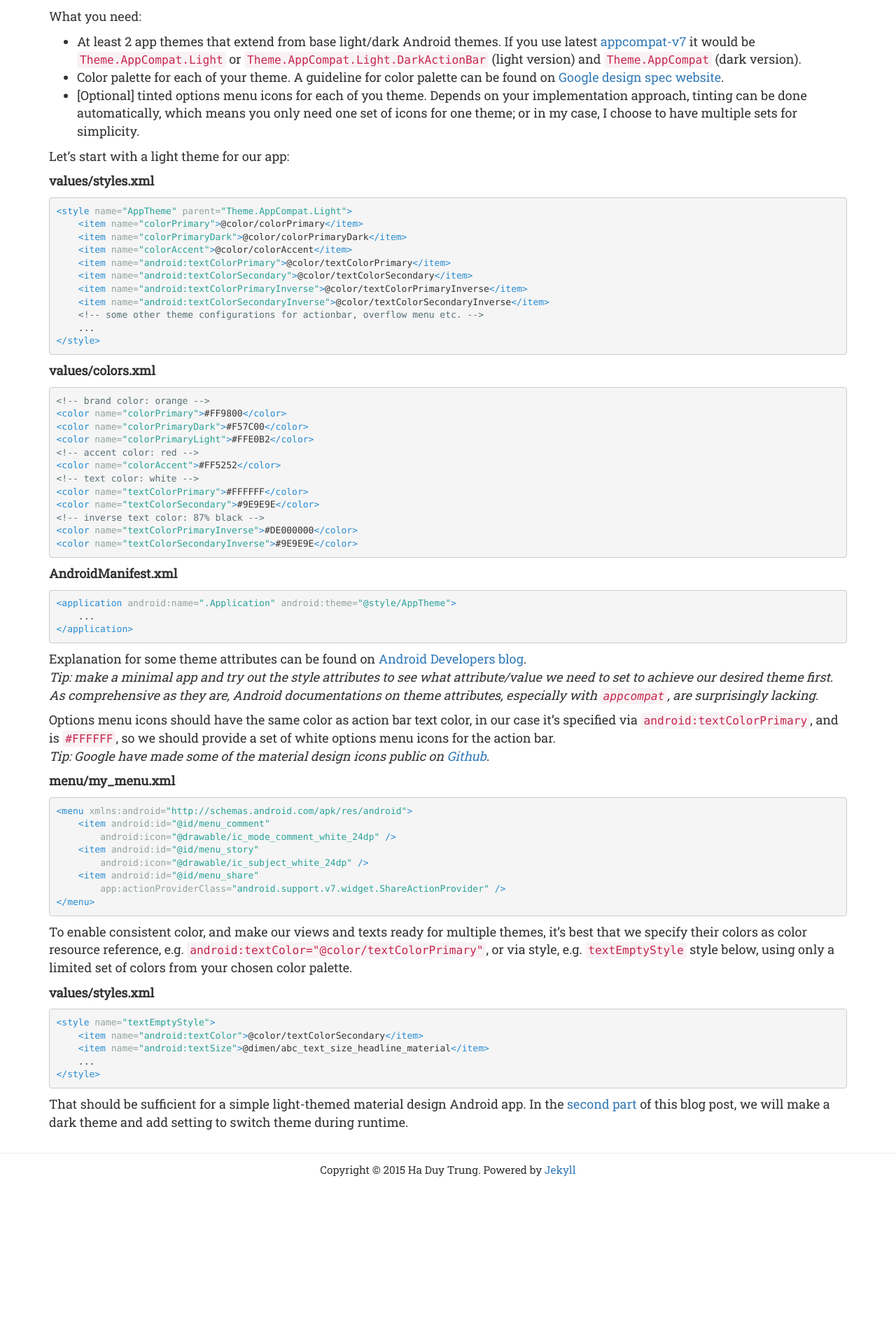
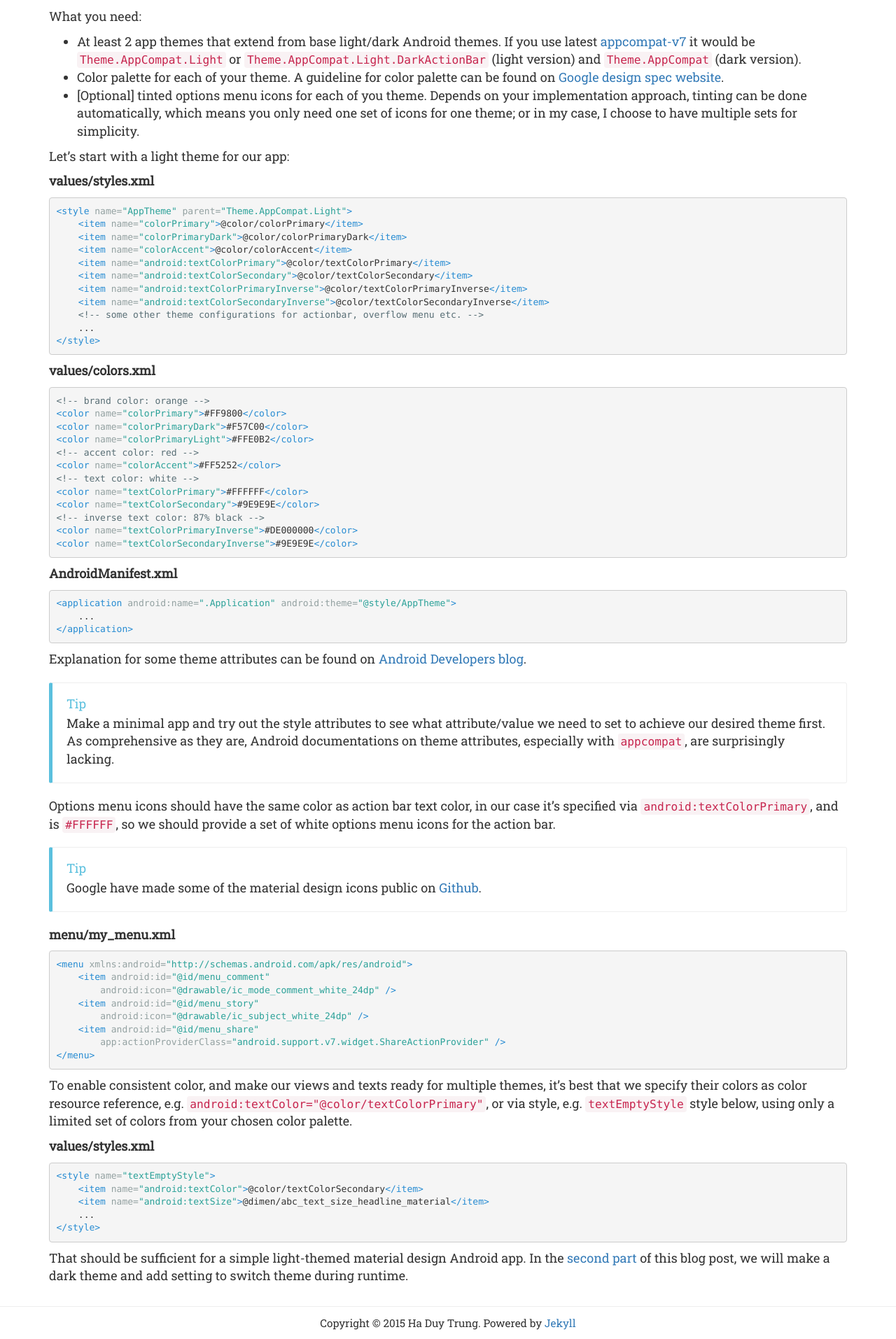
Before and after one commit to hidroh/hidroh.github.io, a Jekyll site: the page built from _posts/2015-02-16-support-multiple-themes-android-app.markdown, in a window 1280 px wide. Shown: the part 1302-3215 px from the top of the page at 70% size. Built offline with Jekyll 4.4.1, drawn with Linux system fonts in a browser that asks for light colours; nearby versions of some CDN libraries; some web fonts are replaced; comment, search, counter and statistics services are not loaded; before the commit the page ends 2995 px from its top, so only the background shows below that.

Commit message:
Add callouts

```diff
--- a/_posts/2015-02-16-support-multiple-themes-android-app.markdown
+++ b/_posts/2015-02-16-support-multiple-themes-android-app.markdown
@@ -60,10 +60,18 @@ Let's start with a light theme for our app:
 {% endhighlight %}
 
 Explanation for some theme attributes can be found on [Android Developers blog](http://android-developers.blogspot.sg/2014/10/appcompat-v21-material-design-for-pre.html).
-*Tip: make a minimal app and try out the style attributes to see what attribute/value we need to set to achieve our desired theme first. As comprehensive as they are, Android documentations on theme attributes, especially with `appcompat`, are surprisingly lacking.*
+
+<div class="bs-callout bs-callout-info">
+  <h4>Tip</h4>
+  Make a minimal app and try out the style attributes to see what attribute/value we need to set to achieve our desired theme first. As comprehensive as they are, Android documentations on theme attributes, especially with <code>appcompat</code>, are surprisingly lacking.
+</div>
 
 Options menu icons should have the same color as action bar text color, in our case it's specified via [`android:textColorPrimary`](http://developer.android.com/training/material/theme.html#StatusBar), and is `#FFFFFF`, so we should provide a set of white options menu icons for the action bar.
-*Tip: Google have made some of the material design icons public on [Github](https://github.com/google/material-design-icons).*
+
+<div class="bs-callout bs-callout-info">
+  <h4>Tip</h4>
+  Google have made some of the material design icons public on <a href="https://github.com/google/material-design-icons">Github</a>.
+</div>
 
 **menu/my_menu.xml**
 {% highlight xml %}
--- a/_posts/2015-02-25-support-multiple-themes-android-app-part-2.markdown
+++ b/_posts/2015-02-25-support-multiple-themes-android-app-part-2.markdown
@@ -46,7 +46,11 @@ So how should we specify resources for multiple themes? If we look at how resour
 Here we add a new dark theme called `AppTheme.Dark`, and for style and color consistency, we extend from `appcompat`'s theme `Theme.AppCompat` (a dark theme). Unfortunately, since our two themes extend two different base themes, we cannot share any common attributes (the same way a class in Java cannot extend two or more classes).
 
 The two themes should have appropriate (different if applicable) values for base Android and [`appcompat`](https://github.com/android/platform_frameworks_support/blob/master/v7/appcompat/res/values/attrs.xml) theme attributes, e.g. `android:textColorPrimary` for dark theme should be light, and for light theme should be dark. By convention, here we suffix alternative theme colors with `Inverse`.
-*Tip: Try out your alternative theme by temporary switching `android:theme` for `application` in `AndroidManifest.xml` to see what extra colors/style you need to create. For certain cases a color may look okay in both dark and light theme.*
+
+<div class="bs-callout bs-callout-info">
+  <h4>Tip</h4>
+  Try out your alternative theme by temporary switching <code>android:theme</code> for <code>application</code> in <code>AndroidManifest.xml</code> to see what extra colors/style you need to create. For certain cases a color may look okay in both dark and light theme.
+</div>
 
 ### Theme-specific resources
 
--- a/_posts/2015-03-08-test-external-api-like-boss-cucumber.markdown
+++ b/_posts/2015-03-08-test-external-api-like-boss-cucumber.markdown
@@ -56,7 +56,10 @@ Scenario Outline: Verify item JSON schema
 
 And that's just the beginning! Check the [documentation](https://github.com/hidroh/cucumber-api) to see what else you can do with **cucumber-api**. Once you have written a solid set of API expectation with **cucumber-api**, put them in as part of your daily/nightly build process and never be caught off guard by unexpected API changes again!
 
-*Note: Be careful with requests that may alter production data. Always think twice before you put them in, or make sure that any data alteration can be safely rolled back regardless of your test results.*
+<div class="bs-callout bs-callout-warning">
+  <h4>Note</h4>
+  Be careful with requests that may alter production data. Always think twice before you put them in, or make sure that any data alteration can be safely rolled back regardless of your test results.
+</div>
 
 If you find yourself restricted with any of the functionalities, don't be shy, go ahead and make a [pull request](https://github.com/hidroh/cucumber-api/pulls)!
 
--- a/assets/css/style.css
+++ b/assets/css/style.css
@@ -2,17 +2,70 @@ body {
     font-family: 'Roboto Slab';
     font-size: 18px;
 }
-
 .divider {
     margin-top: 20px;
     margin-bottom: 10px;
     border-bottom: 1px solid #eee;
 }
-
 #brand {
     color: #FFFFFF;
 }
-
+.bs-callout {
+    padding: 20px;
+    margin: 20px 0;
+    border: 1px solid #eee;
+    border-left-width: 5px;
+    border-radius: 3px;
+}
+.bs-callout h4 {
+    margin-top: 0;
+    margin-bottom: 5px;
+}
+.bs-callout p:last-child {
+    margin-bottom: 0;
+}
+.bs-callout code {
+    border-radius: 3px;
+}
+.bs-callout+.bs-callout {
+    margin-top: -5px;
+}
+.bs-callout-default {
+    border-left-color: #777;
+}
+.bs-callout-default h4 {
+    color: #777;
+}
+.bs-callout-primary {
+    border-left-color: #428bca;
+}
+.bs-callout-primary h4 {
+    color: #428bca;
+}
+.bs-callout-success {
+    border-left-color: #5cb85c;
+}
+.bs-callout-success h4 {
+    color: #5cb85c;
+}
+.bs-callout-danger {
+    border-left-color: #d9534f;
+}
+.bs-callout-danger h4 {
+    color: #d9534f;
+}
+.bs-callout-warning {
+    border-left-color: #f0ad4e;
+}
+.bs-callout-warning h4 {
+    color: #f0ad4e;
+}
+.bs-callout-info {
+    border-left-color: #5bc0de;
+}
+.bs-callout-info h4 {
+    color: #5bc0de;
+}
 /*** Pygments ***/
 pre {
     word-break: normal;
```
